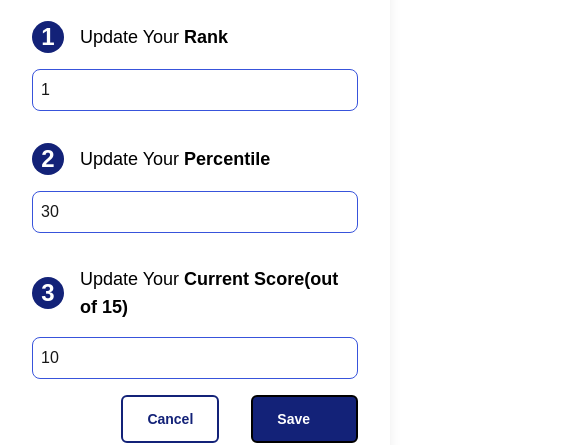
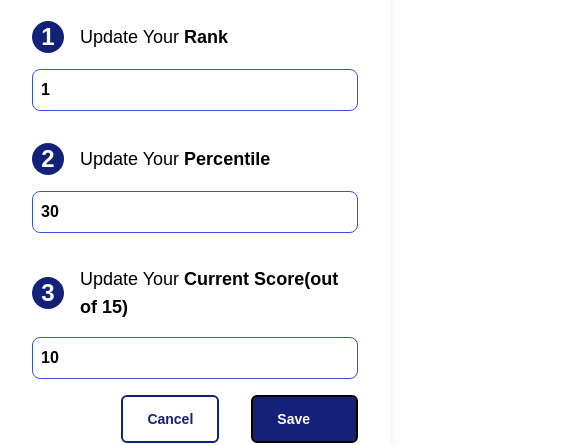
Before and after one commit to lost50U1/whatbytes-test, a Next.js app: page /skilltest in a window 390 px wide. Both pictures are taken after a click on the button "Update". Shown: the part 222-667 px from the top of the page, 585 px wide, since content can reach past the window. Built offline with nearby package versions, Linux system fonts and the light colour scheme; some icons are missing.

Commit message:
clean up for skill list , modal , compare graph responsive issue

```diff
--- a/components/ComparisionChart.js
+++ b/components/ComparisionChart.js
@@ -56,7 +56,8 @@ export default function ComparisionChart({ percentage, averatePercent }) {
   ];
 
   return (
-    <div className="mt-8 lg:mt-16">
+    <div className="mt-8 lg:mt-16 w-full overflow-x-auto">
+      <div className="min-w-[730px]">
         <LineChart
           width={730}
           height={250}
@@ -69,5 +70,6 @@ export default function ComparisionChart({ percentage, averatePercent }) {
           <Line type="monotone" dataKey="pv" stroke="#8884d8" />
         </LineChart>
       </div>
+    </div>
   );
 }
--- a/components/SkillList.js
+++ b/components/SkillList.js
@@ -11,6 +11,11 @@ export default function SkillList() {
   const { rank, percentile, score, setRank, setPercentile, setScore } =
     useContext(RankContext);
   const [isOpen, setIsOpen] = useState(false);
+  const [errors, setErrors] = useState({
+    rank: "",
+    percentile: "",
+    score: "",
+  });
 
   const handleOpenModal = () => {
     setIsOpen(true);
@@ -18,13 +23,81 @@ export default function SkillList() {
 
   const handleCloseModal = () => {
     setIsOpen(false);
+    setErrors({ rank: "", percentile: "", score: "" });
+  };
+
+  const validateInput = (value, field) => {
+    if (!value) {
+      setErrors((prev) => ({
+        ...prev,
+        [field]:
+          field === "rank"
+            ? "Required | Should be a number"
+            : field === "percentile"
+            ? "Required | Percentile 0 - 100"
+            : "Required | Score 0 - 15",
+      }));
+      return false;
+    }
+
+    if (isNaN(value)) {
+      setErrors((prev) => ({
+        ...prev,
+        [field]:
+          field === "rank"
+            ? "Required | Should be a number"
+            : field === "percentile"
+            ? "Required | Percentile 0 - 100"
+            : "Required | Score 0 - 15",
+      }));
+      return false;
+    }
+
+    // Additional range validations for percentile and score
+    if (field === "percentile") {
+      const percentileValue = Number(value);
+      if (percentileValue < 0 || percentileValue > 100) {
+        setErrors((prev) => ({
+          ...prev,
+          percentile: "Required | Percentile 0 - 100",
+        }));
+        return false;
+      }
+    }
+
+    if (field === "score") {
+      const scoreValue = Number(value);
+      if (scoreValue < 0 || scoreValue > 15) {
+        setErrors((prev) => ({
+          ...prev,
+          score: "Required | Score 0 - 15",
+        }));
+        return false;
+      }
+    }
+
+    setErrors((prev) => ({ ...prev, [field]: "" }));
+    return true;
+  };
+
+  const handleInputChange = (e, field, setter) => {
+    const value = e.target.value;
+    setter(value);
+    validateInput(value, field);
   };
 
   const handleSave = () => {
+    const isRankValid = validateInput(rank, "rank");
+    const isPercentileValid = validateInput(percentile, "percentile");
+    const isScoreValid = validateInput(score, "score");
+
+    if (isRankValid && isPercentileValid && isScoreValid) {
       setRank(rank);
       setPercentile(percentile);
       setScore(score);
       setIsOpen(false);
+      setErrors({ rank: "", percentile: "", score: "" });
+    }
   };
 
   return (
@@ -57,12 +130,20 @@ export default function SkillList() {
                   </h4>
                 </div>
               </div>
+              <div className="flex flex-col gap-1 w-full sm:w-auto">
                 <input
-                type="number"
+                  type="text"
                   value={rank}
-                onChange={(e) => setRank(e.target.value)}
-                className="border border-tertiary rounded-lg p-2 w-full sm:w-auto"
+                  onChange={(e) => handleInputChange(e, "rank", setRank)}
+                  className={`border ${
+                    errors.rank ? "border-red-500" : "border-tertiary"
+                  } rounded-lg p-2 w-full sm:w-auto text-primary font-semibold placeholder:text-primary/65`}
+                  placeholder="Rank"
                 />
+                {errors.rank && (
+                  <span className="text-red-500 text-sm">{errors.rank}</span>
+                )}
+              </div>
             </div>
             <div className="flex flex-col sm:flex-row gap-4 sm:gap-0 justify-between sm:items-center">
               <div className="flex items-center gap-4">
@@ -75,12 +156,24 @@ export default function SkillList() {
                   </h4>
                 </div>
               </div>
+              <div className="flex flex-col gap-1 w-full sm:w-auto">
                 <input
-                type="number"
+                  type="text"
                   value={percentile}
-                onChange={(e) => setPercentile(e.target.value)}
-                className="border border-tertiary rounded-lg p-2 w-full sm:w-auto"
+                  onChange={(e) =>
+                    handleInputChange(e, "percentile", setPercentile)
+                  }
+                  className={`border ${
+                    errors.percentile ? "border-red-500" : "border-tertiary"
+                  } rounded-lg p-2 w-full sm:w-auto text-primary font-semibold placeholder:text-primary/65`}
+                  placeholder="Percentile"
                 />
+                {errors.percentile && (
+                  <span className="text-red-500 text-sm">
+                    {errors.percentile}
+                  </span>
+                )}
+              </div>
             </div>
             <div className="flex flex-col sm:flex-row gap-4 sm:gap-0 justify-between sm:items-center">
               <div className="flex items-center gap-4">
@@ -94,12 +187,20 @@ export default function SkillList() {
                   </h4>
                 </div>
               </div>
+              <div className="flex flex-col gap-1 w-full sm:w-auto">
                 <input
-                type="number"
+                  type="text"
                   value={score}
-                onChange={(e) => setScore(e.target.value)}
-                className="border border-tertiary rounded-lg p-2 w-full sm:w-auto"
+                  onChange={(e) => handleInputChange(e, "score", setScore)}
+                  className={`border ${
+                    errors.score ? "border-red-500" : "border-tertiary"
+                  } rounded-lg p-2 w-full sm:w-auto text-primary font-semibold placeholder:text-primary/65`}
+                  placeholder="Score"
                 />
+                {errors.score && (
+                  <span className="text-red-500 text-sm">{errors.score}</span>
+                )}
+              </div>
             </div>
           </div>
           <div className="flex justify-end items-center gap-8">
```
Lines whose indentation alone changed are shown as unchanged.
